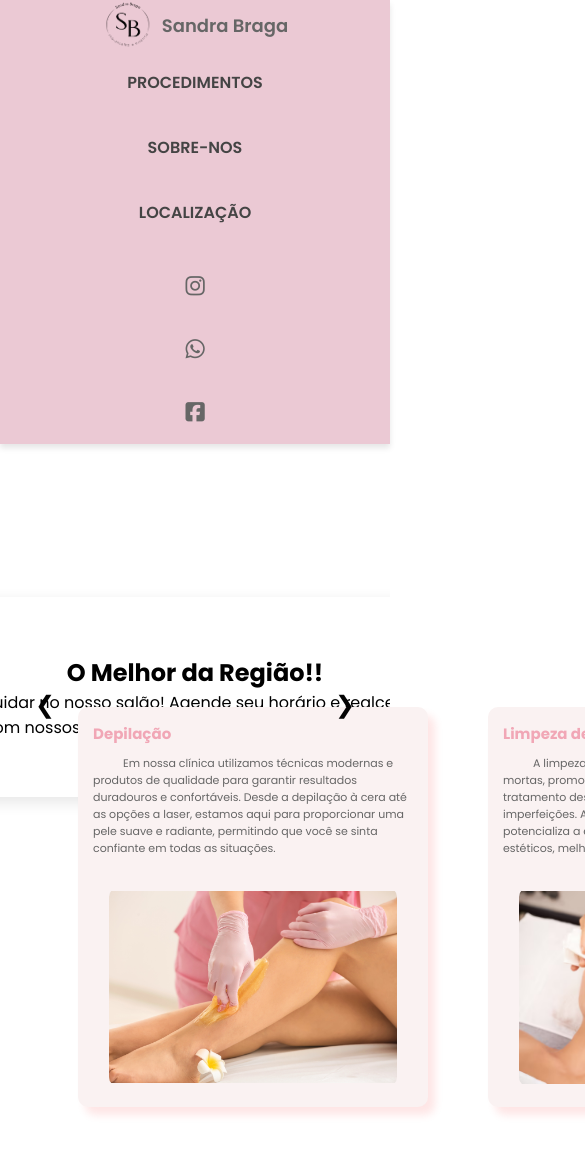
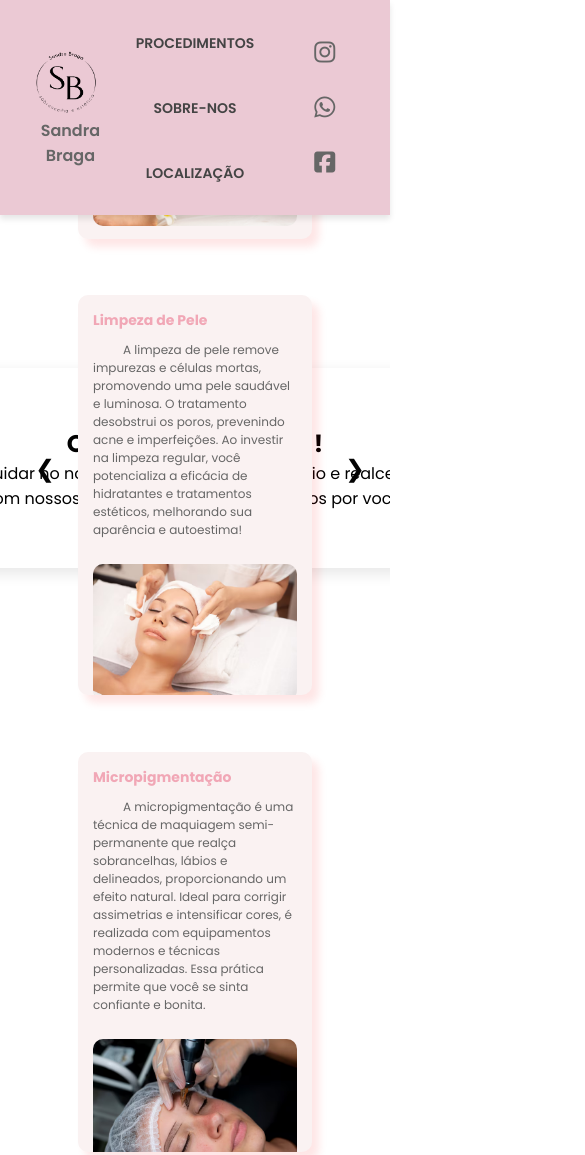
Before and after one commit to BrunoJapa123/meu-site, a plain HTML site: page index.html in a window 390 px wide. Shown: the top 1155 px of the page, 585 px wide, since content can reach past the window. Drawn offline with Linux system fonts and the light colour scheme.

Commit message:
Update 1.css

```diff
--- a/1.css
+++ b/1.css
@@ -251,51 +251,124 @@ a{
 
 
 
-@media (max-width: 768px) {
+/* Responsividade - Ajustando a largura de cada parte no container */
+@media (max-width: 1024px) {
     .procedimento2 {
-        grid-template-columns: 1fr 1fr; /* Duas colunas para telas menores */
+        grid-template-columns: repeat(2, 1fr); /* Em telas médias, exibe 2 colunas */
     }
 
     .caixa {
-        padding: 15px;
+        padding: 30px; /* Menos espaçamento nas caixas */
+        margin-top: 20px;
     }
 
     .sobre-nos {
-        flex-direction: column;
+
+        flex-direction: column; /* Empilha os elementos em telas menores */
         align-items: center;
-        margin: 20px; /* Reduz a margem */
     }
 
     .sobre-nos img {
-        max-width: 80%;
+        max-width: 200%; /* Ajusta a largura da imagem */
+        margin-top: 60px;
+    }
+}
+
+@media (max-width: 720px) {
+    /* Ajustes para telas pequenas */
+    .procedimento2 {
+        grid-template-columns: 2fr 2fr ; /* Exibe uma única coluna */
+    }
+.paragrafo-procedimento{
+    font-size: 7px;
+}
+    .caixa {
+        padding: 20px; /* Reduz o padding */
         margin-top: 20px;
+        width: 100%; /* Garante que as caixas ocupem 90% da largura da tela */
+        min-height: 250px; /* Ajusta a altura mínima */
+        margin-bottom: -10%;
     }
 
-    /* Ajustes no rodapé para telas pequenas */
     .rodape {
-        flex-direction: column; /* Empilha os itens verticalmente */
-        text-align: center;
-        height: auto; /* Ajuste a altura para caber todo o conteúdo */
+
+        height: auto; /* Ajusta a altura */
+        padding: 20px 0; /* Ajusta o padding do rodapé */
     }
 
-    .conteudo-do-meio {
-        flex-direction: column; /* Coloca os links um embaixo do outro */
-        align-items: center;
+    .logo {
+        width: 70px; /* Reduz o tamanho da logo */
+        height: 70px;
     }
 
+    .name {
+        font-size: 16px; /* Reduz o tamanho da fonte no nome */
+    }
+
+    .button-prev, .button-next {
+        font-size: 10px; /* Reduz o tamanho das setas */
+        width: 40px;
+        height: 80px;
+    }
+
+    .conteudo-esquerdo,
+    .conteudo-do-meio,
     .conteudo-direito {
-        flex-direction: column; /* Empilha os botões sociais */
+        flex-direction: column;
         align-items: center;
-        margin-top: 10px;
+        width: 100%;
     }
 
     .btn-insta, .btn-zazap, .btn-face {
-        margin: 5px 0; /* Ajuste da margem para não sobrecarregar */
-        font-size: 22px; /* Tamanho menor para os ícones */
+        font-size: 24px; /* Ajusta o tamanho dos ícones */
+    }
+
+    /* Ajusta o tamanho das imagens nos procedimentos */
+    .imagem-procedimento {
+        width: 100%;
+        height: 150px; /* Ajusta a altura */
+        object-fit: cover;
+    }
+    .sobre-nos{
+        margin-top: 30%;
+        width: 70%;
+        margin-right: 500px ;
+
+    }
+    .sobre-nos img{
+        width: 400px;
     }
 }
 
 
+@media (max-width: 480px) {
+    /* Ajustes para telas muito pequenas */
+    .rodape {
+        padding: 10px 15px; /* Reduz o padding do rodapé */
+        text-align: center;
+    }
+
+    .caixa {
+        width: 100%; /* As caixas ocupam toda a largura da tela */
+        padding: 15px;
+    }
+
+    .procedimento2 {
+        grid-template-columns: 1fr; /* Exibe uma coluna única */
+    }
+
+    .titulo-procedimento {
+        font-size: 14px; /* Ajusta o tamanho do título nos procedimentos */
+    }
+
+    .paragrafo-procedimento {
+        font-size: 12px; /* Ajusta o tamanho da fonte do parágrafo */
+    }
+
+    .button {
+        font-size: 14px; /* Ajusta o tamanho dos botões */
+    }
+}
 
 
 
```
